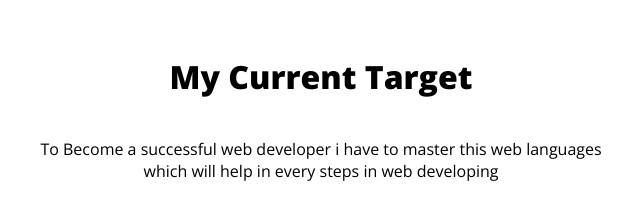
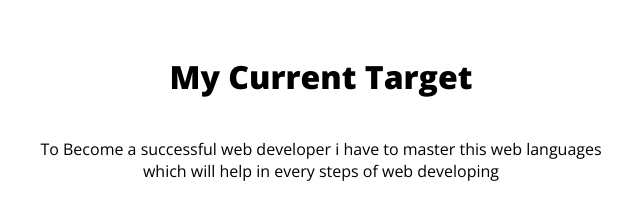
Before and after one commit to sayed725/first-assignment-repo, a plain HTML site: page index.html in a window 1280 px wide. Shown: the part 3160-3375 px from the top of the page, 319-959 px from the left. Drawn offline with nearby package versions, Linux system fonts and the light colour scheme.

Commit message:
final submit

```diff
--- a/index.html
+++ b/index.html
@@ -105,7 +105,7 @@
            <div class="myc-target-sec">
             <div class="myc-target-sec-title">
                 <h1>My Current Target</h1>
-                <p>To Become a successful web developer i have to master this web languages <br>which will help in every steps in web developing</p>
+                <p>To Become a successful web developer i have to master this web languages <br>which will help in every steps of web developing</p>
             </div>
             <div class="myc-target-details-container">
                 <div class="myc-target-details-1">
```
